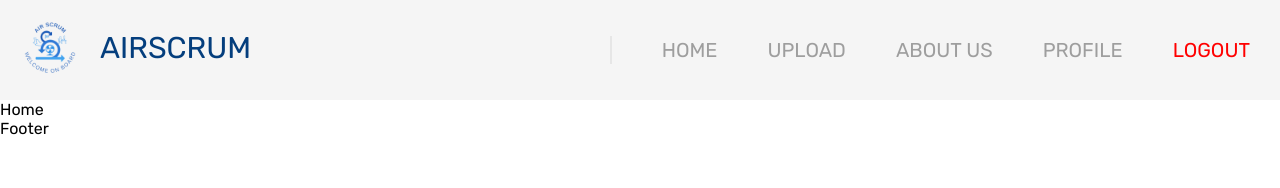
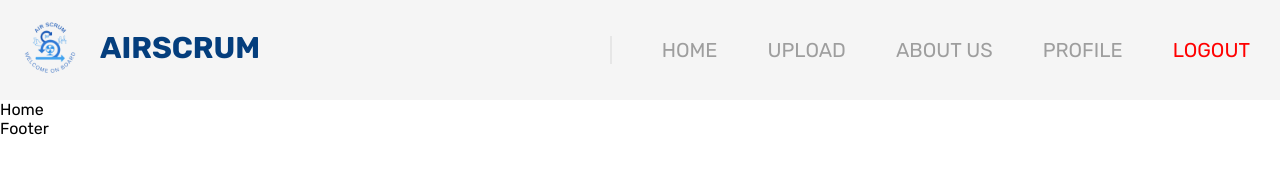
Before and after one commit to AirScrum/AirScrum-FE, a React (Create React App) app in the folder airscrum-fe/: page / in a window 1280 px wide. Shown: the top 188 px of the page. Built offline with nearby package versions, Linux system fonts and the light colour scheme.

Commit message:
adjust font weight

```diff
--- a/airscrum-fe/src/components/NavBar/NavBar.css
+++ b/airscrum-fe/src/components/NavBar/NavBar.css
@@ -10,6 +10,7 @@
 	box-sizing: border-box;
 	background-color: #f5f5f5;
 	max-height: 100px;
+
 }
 
 
@@ -24,12 +25,13 @@
 .header{
 	font-size: 30px;
 	text-transform: uppercase;
-	font-weight: 400;
+	font-weight: bolder;
 	display: flex;
 	justify-content: space-between;
 	align-items: center;
 	padding: 15px 0;
 	max-height: 100px;
+
 }
 
 .header.fas {
@@ -64,6 +66,7 @@
 	position: relative;
 	margin-left: 50px;
 	font-size: 20px;
+	font-weight: 400;
 	opacity: 0.4;
 }
 
--- a/airscrum-fe/src/css/index.css
+++ b/airscrum-fe/src/css/index.css
@@ -1,6 +1,8 @@
+@import url('https://fonts.googleapis.com/css2?family=Rubik:wght@400;700&display=swap');
+
 *{
     box-sizing: border-box;
     margin: 0;
     padding: 0;
-    font-family: 'Rubik';
+    font-family: 'Rubik',sans-serif;
 }
--- a/airscrum-fe/src/index.js
+++ b/airscrum-fe/src/index.js
@@ -7,7 +7,9 @@
 root.render(
   <React.StrictMode>
     <head>
-      <link href='https://fonts.googleapis.com/css?family=Rubik' rel='stylesheet'/>
+      <link rel="preconnect" href="https://fonts.googleapis.com"/>
+      <link rel="preconnect" href="https://fonts.gstatic.com" crossorigin/>
+      <link href="https://fonts.googleapis.com/css2?family=Rubik:wght@400;700&display=swap" rel="stylesheet"/>
     </head>
     <App />
   </React.StrictMode>
```
